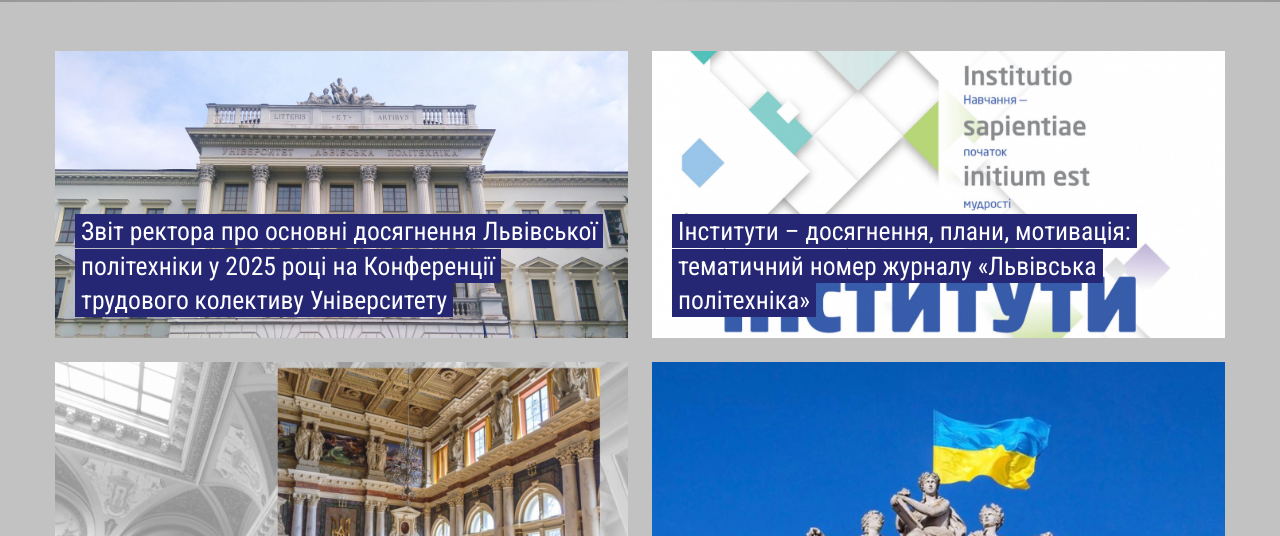
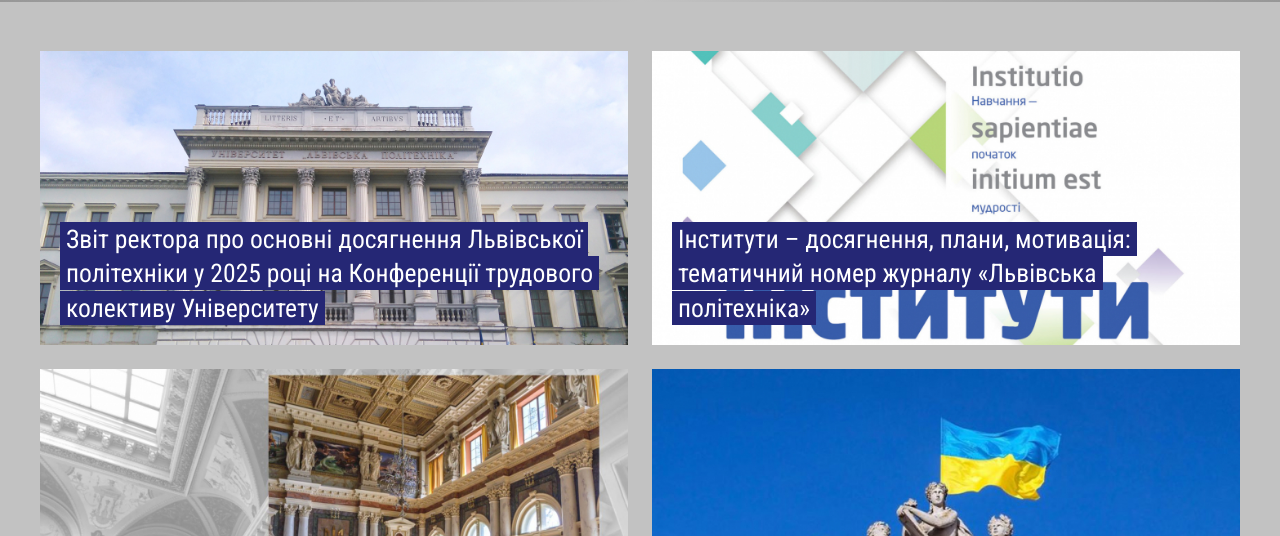
Before and after one commit to markoitcollege/itcollege, a plain HTML site: page lab7/index.html in a window 1280 px wide. Shown: the top 536 px of the page. Drawn offline with nearby package versions, Linux system fonts and the light colour scheme.

Commit message:
lab7 removed unneeded bootstrap

```diff
--- a/lab7/index.html
+++ b/lab7/index.html
@@ -7,7 +7,6 @@
     <meta name="description" content="Новини, обрані матеріали та анонси Львівської політехніки.">
     <title>Новини Львівської політехніки</title>
     <link rel="icon" href="data:,">
-    <link rel="stylesheet" href="https://cdn.jsdelivr.net/npm/bootstrap@3.4.1/dist/css/bootstrap.min.css">
     <link rel="stylesheet"
         href="https://fonts.googleapis.com/css?family=Roboto+Condensed:regular,700&amp;subset=cyrillic,cyrillic-ext">
     <link rel="stylesheet" href="css/styles.css">
@@ -16,9 +15,7 @@
 <body>
     <a class="skip-link" href="#main-content">Перейти до основного вмісту</a>
 
-    <!-- ====================================================
-         header#featured_container — Flexbox
-         ==================================================== -->
+
     <header id="featured_container" aria-label="Обрані новини та анонси">
         <div class="container">
             <div class="featured-flex">
@@ -59,9 +56,7 @@
         </div>
     </header>
 
-    <!-- ====================================================
-         main > div.main-container — CSS Grid
-         ==================================================== -->
+
     <main id="main-content">
         <div class="main-container">
             <section class="news-block" aria-labelledby="news-heading">
```
